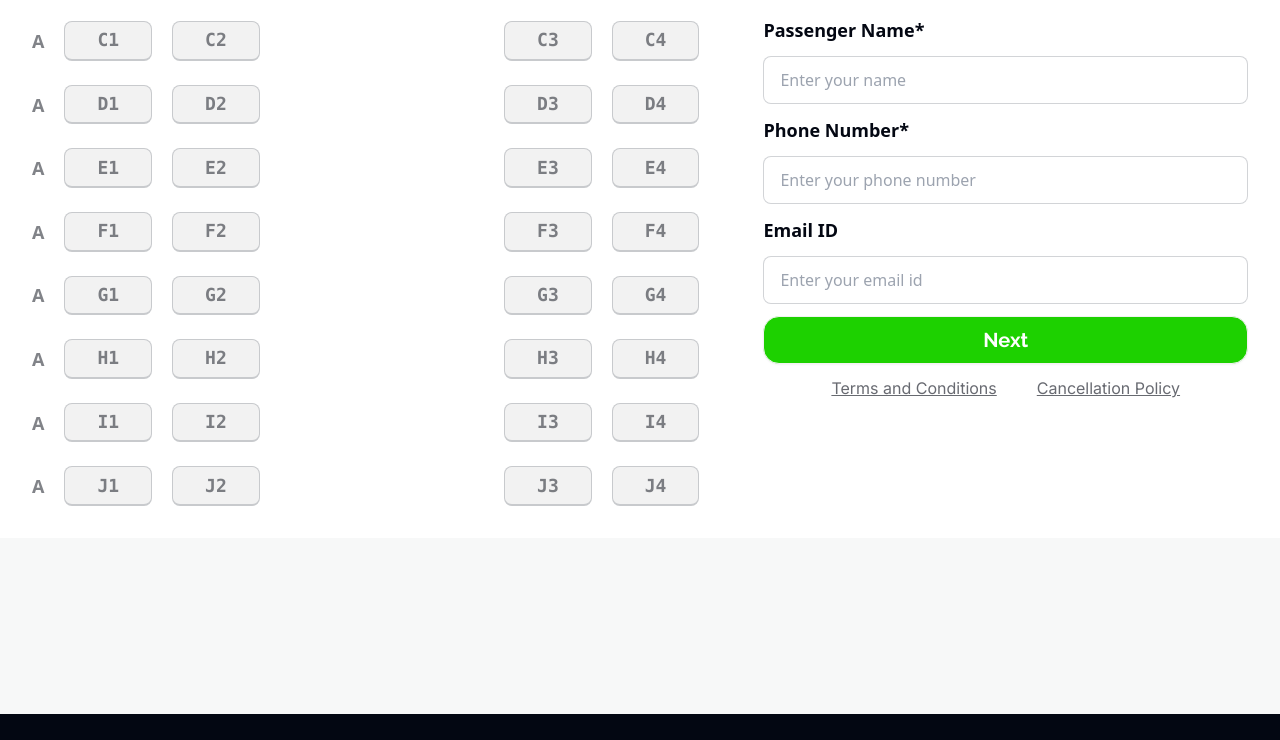
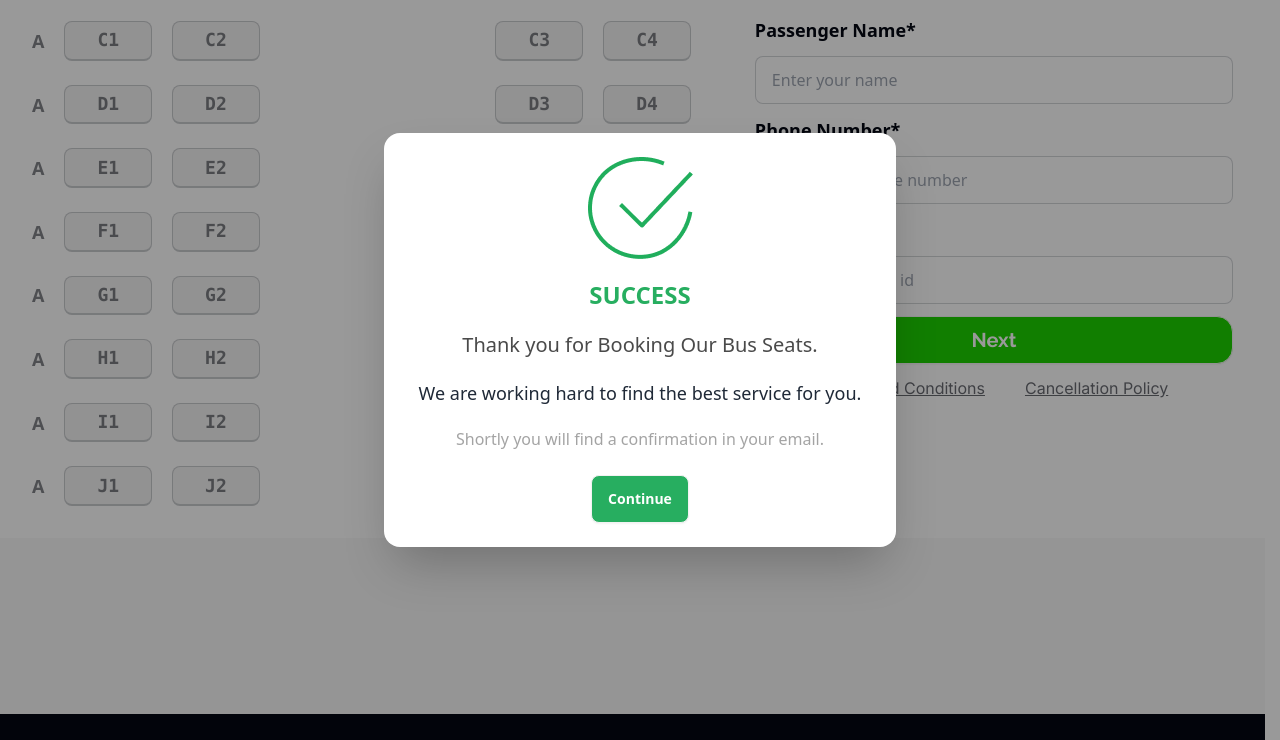
Before and after one commit to rakibgithub21/B9_A5-Bus-Ticket, a plain HTML site: page index.html in a window 1280 px wide. Both pictures are taken after a click on the button "Next". Shown: the part 2498-3238 px from the top of the page. Drawn offline with nearby package versions, Linux system fonts and the light colour scheme.

Commit message:
modal added

```diff
--- a/index.html
+++ b/index.html
@@ -367,7 +367,7 @@
                         </div>
 
                     </div>
-                    <!--  -->
+                    <!-- modal -->
                     <div class="space-y-3">
                         <p class="text-[#030712] font-semibold text-lg">Passenger Name*</p>
                         <input type="text" placeholder="Enter your name" class="w-full input input-bordered " />
@@ -376,7 +376,7 @@
                             class="w-full input input-bordered " />
                         <p class="text-[#030712] font-semibold text-lg">Email ID</p>
                         <input type="email" placeholder="Enter your email id" class="w-full input input-bordered " />
-                        <button
+                        <button onclick="my_modal_5.showModal()"
                             class="btn font-raleway rounded-2xl text-white w-full font-bold text-[20px] bg-[#1DD100]">Next</button>
                         <div class="flex justify-center gap-10 font-inter">
                             <a class="underline text-[#03071299]" href="">Terms and Conditions</a>
@@ -390,6 +390,29 @@
             </div>
         </section>
     </main>
+    <!-- Modal Parts -->
+
+    <!-- Open the modal using ID.showModal() method -->
+
+    <dialog id="my_modal_5" class="modal modal-bottom sm:modal-middle">
+        <div class="modal-box">
+            <div class="flex justify-center flex-col items-center space-y-5">
+                <img src="images/success.png" alt="">
+                <p class="text-[#27AE60]  font-bold text-2xl">SUCCESS</p>
+                <p class="text-[#4A4A4A] text-xl font-medium">Thank you for Booking Our Bus Seats.</p>
+                <p class="#4A4A4A text-lg font-medium">We are working hard to find the best service for you.
+                </p>
+                <p class="text-[#4A4A4A] opacity-50">Shortly you will find a confirmation in your email.</p>
+
+            </div>
+            <div class="modal-action flex justify-center">
+                <form method="dialog">
+                    <!-- if there is a button in form, it will close the modal -->
+                    <button class="btn font-semibold text-white bg-[#27AE60]">Continue</button>
+                </form>
+            </div>
+        </div>
+    </dialog>
 
     <!-- footer -->
     <footer class="footer p-10 bg-[#030712] text-neutral-content">
```
